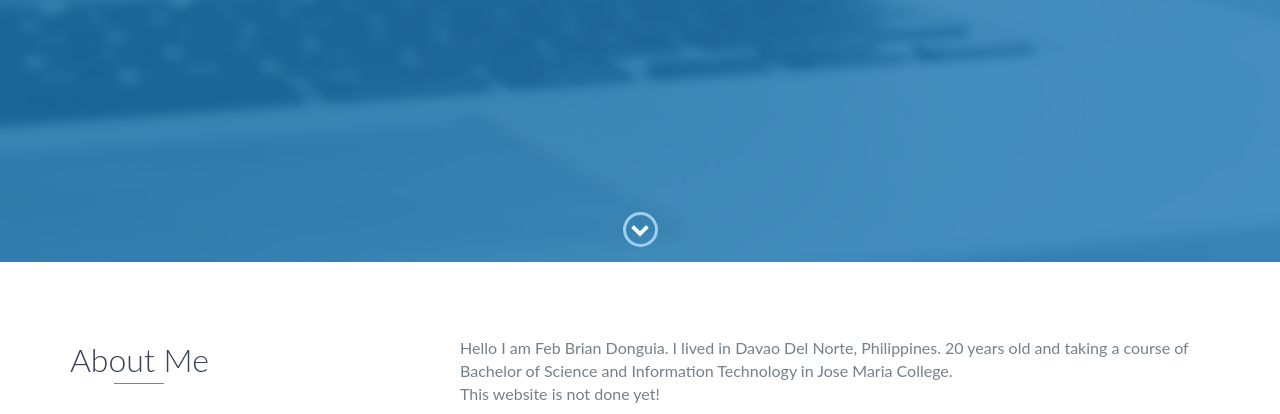
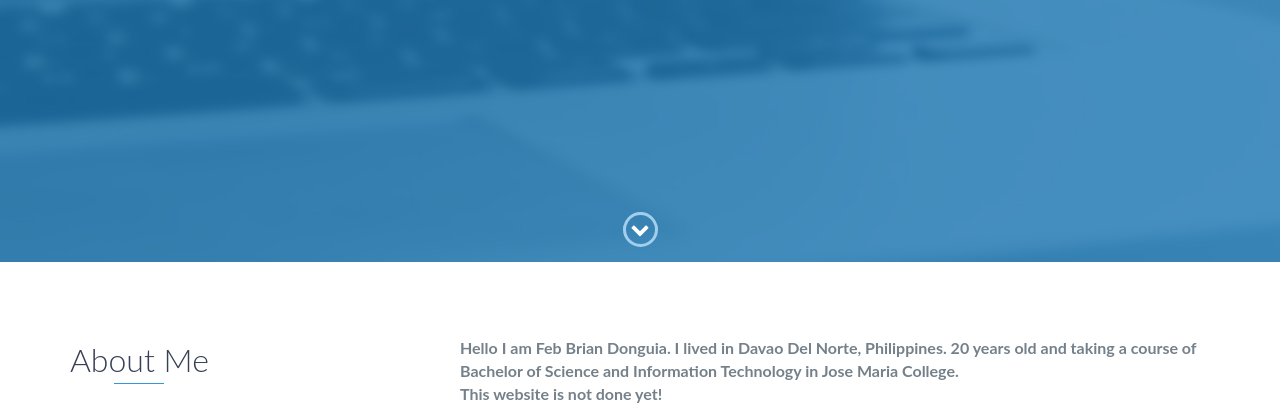
Before and after one commit to apprentice141/febbrian.github.io, a website: page index.html in a window 1280 px wide. Shown: the part 538-952 px from the top of the page. Drawn offline with Linux system fonts and the light colour scheme.

Commit message:
Update index.html

```diff
--- a/index.html
+++ b/index.html
@@ -72,10 +72,15 @@
                 </div>
                 <div class="col-md-8">
                     <p>
-                       Hello I am Feb Brian Donguia. I lived in Davao Del Norte, Philippines. 20 years old and taking a course of Bachelor of Science and Information Technology in Jose Maria College.
+                        <b>
+                            Hello I am Feb Brian Donguia. I lived in Davao Del Norte, Philippines. 20 years old and taking a course of Bachelor of Science and Information Technology in Jose Maria College.
+                        </b>
                     </p>
+
                     <p>
-                        This website is not done yet!
+                        <b>
+                            This website is not done yet!
+                        </b>
                     </p>
                 </div>
             </div>
```
